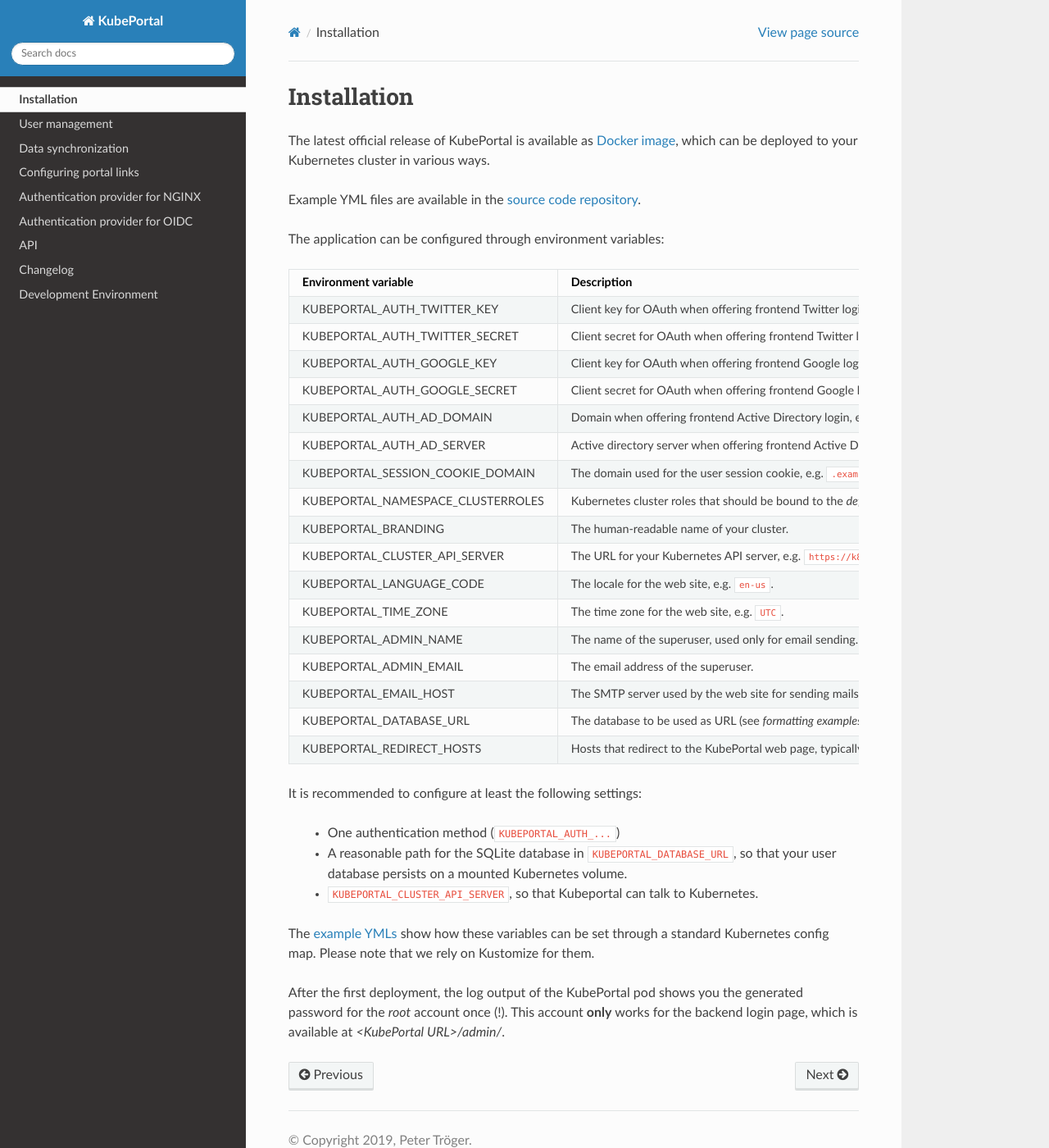
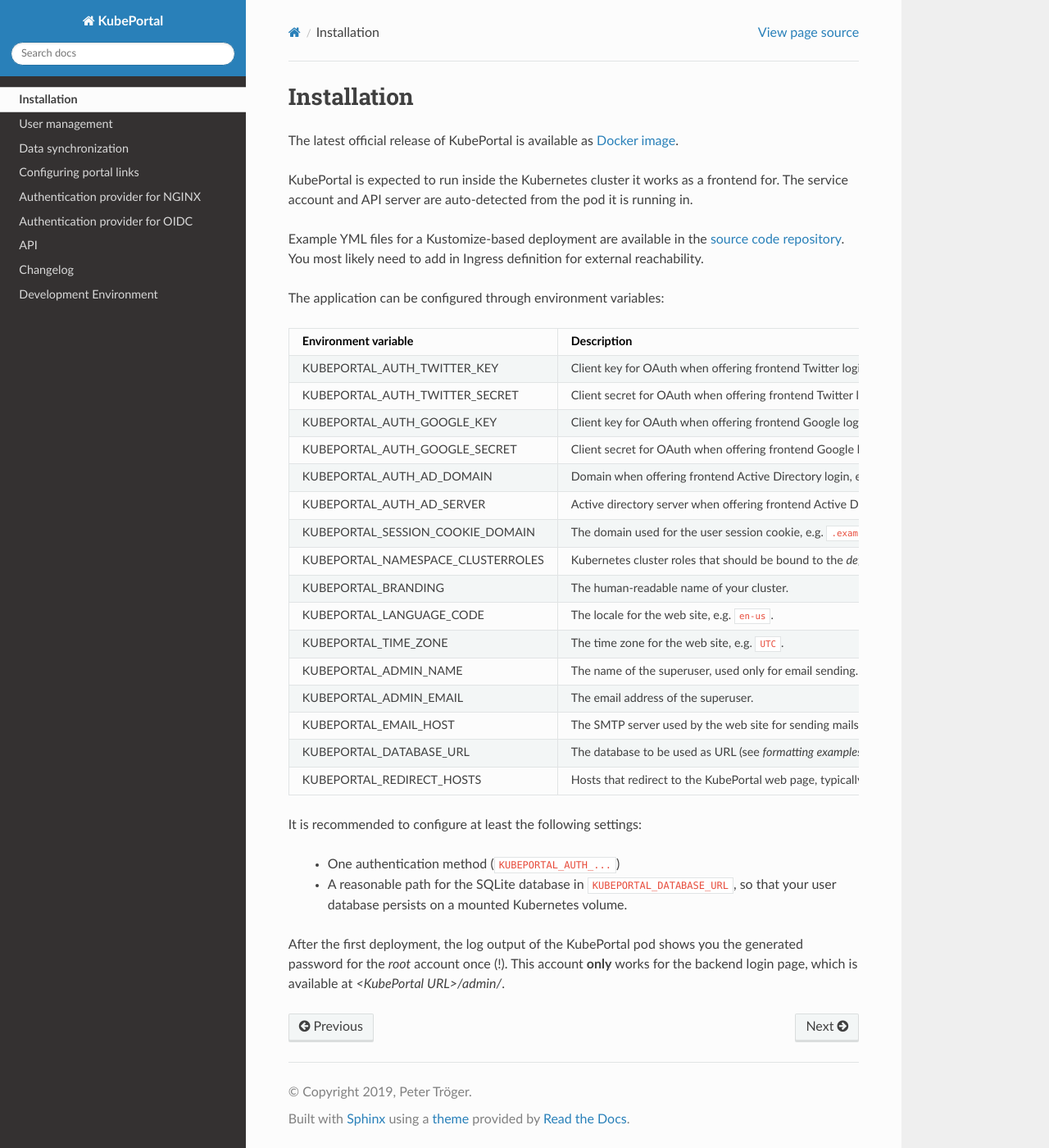
Before and after one commit to kubeportal/kubeportal, a Sphinx documentation site: the page built from docs/installation.rst, in a window 1280 px wide and 1400 px high. Shown: the whole window at 82% size. Built offline with Sphinx 7.4.7 and the Read the Docs theme 2.0.0, drawn with Linux system fonts in a browser that asks for light colours.

Commit message:
Determine API server from Kubernetes client library

```diff
--- a/docs/installation.rst
+++ b/docs/installation.rst
@@ -3,10 +3,11 @@
 Installation
 ############
 
-The latest official release of KubePortal is available as `Docker image <https://hub.docker.com/r/troeger/kubeportal/>`__,
-which can be deployed to your Kubernetes cluster in various ways.
+The latest official release of KubePortal is available as `Docker image <https://hub.docker.com/r/troeger/kubeportal/>`__.
 
-Example YML files are available in the `source code repository <https://github.com/troeger/kubeportal/tree/master/deployment/k8s>`_.
+KubePortal is expected to run inside the Kubernetes cluster it works as a frontend for. The service account and API server are auto-detected from the pod it is running in.
+
+Example YML files for a Kustomize-based deployment are available in the `source code repository <https://github.com/troeger/kubeportal/tree/master/deployment/k8s>`_. You most likely need to add in Ingress definition for external reachability.
 
 The application can be configured through environment variables:
 
@@ -22,7 +23,6 @@
 KUBEPORTAL_SESSION_COOKIE_DOMAIN      The domain used for the user session cookie, e.g. ``.example.com``.
 KUBEPORTAL_NAMESPACE_CLUSTERROLES     Kubernetes cluster roles that should be bound to the *default* service account of newly created Kubernetes namespaces, e.g. ``minimal-api,standard-api``.
 KUBEPORTAL_BRANDING                   The human-readable name of your cluster.
-KUBEPORTAL_CLUSTER_API_SERVER         The URL for your Kubernetes API server, e.g. ``https://k8smaster.example.com:6443``.
 KUBEPORTAL_LANGUAGE_CODE              The locale for the web site, e.g. ``en-us``.
 KUBEPORTAL_TIME_ZONE                  The time zone for the web site, e.g. ``UTC``.
 KUBEPORTAL_ADMIN_NAME                 The name of the superuser, used only for email sending.
@@ -32,16 +32,10 @@
 KUBEPORTAL_REDIRECT_HOSTS             Hosts that redirect to the KubePortal web page, typically to perform OAuth authenication. Example: ``grafana.example.com, registry.example.com``.
 ===================================== ============================================================================
 
-
-
 It is recommended to configure at least the following settings:
 
   - One authentication method (``KUBEPORTAL_AUTH_...``)
   - A reasonable path for the SQLite database in ``KUBEPORTAL_DATABASE_URL``, so that your user database persists on a mounted Kubernetes volume.
-  - ``KUBEPORTAL_CLUSTER_API_SERVER``, so that Kubeportal can talk to Kubernetes.
-
-The `example YMLs <https://github.com/troeger/kubeportal/tree/master/deployment/k8s>`_ show how these variables can be set through a standard Kubernetes config map. Please note that we rely on
-Kustomize for them.
 
 After the first deployment, the log output of the KubePortal pod shows you the generated password for the *root* account once (!).
 This account **only** works for the backend login page, which is available at `<KubePortal URL>/admin/`.
```
Also changed, not shown: docs/dev-env.rst (+6 -4 lines), 5 other files.
